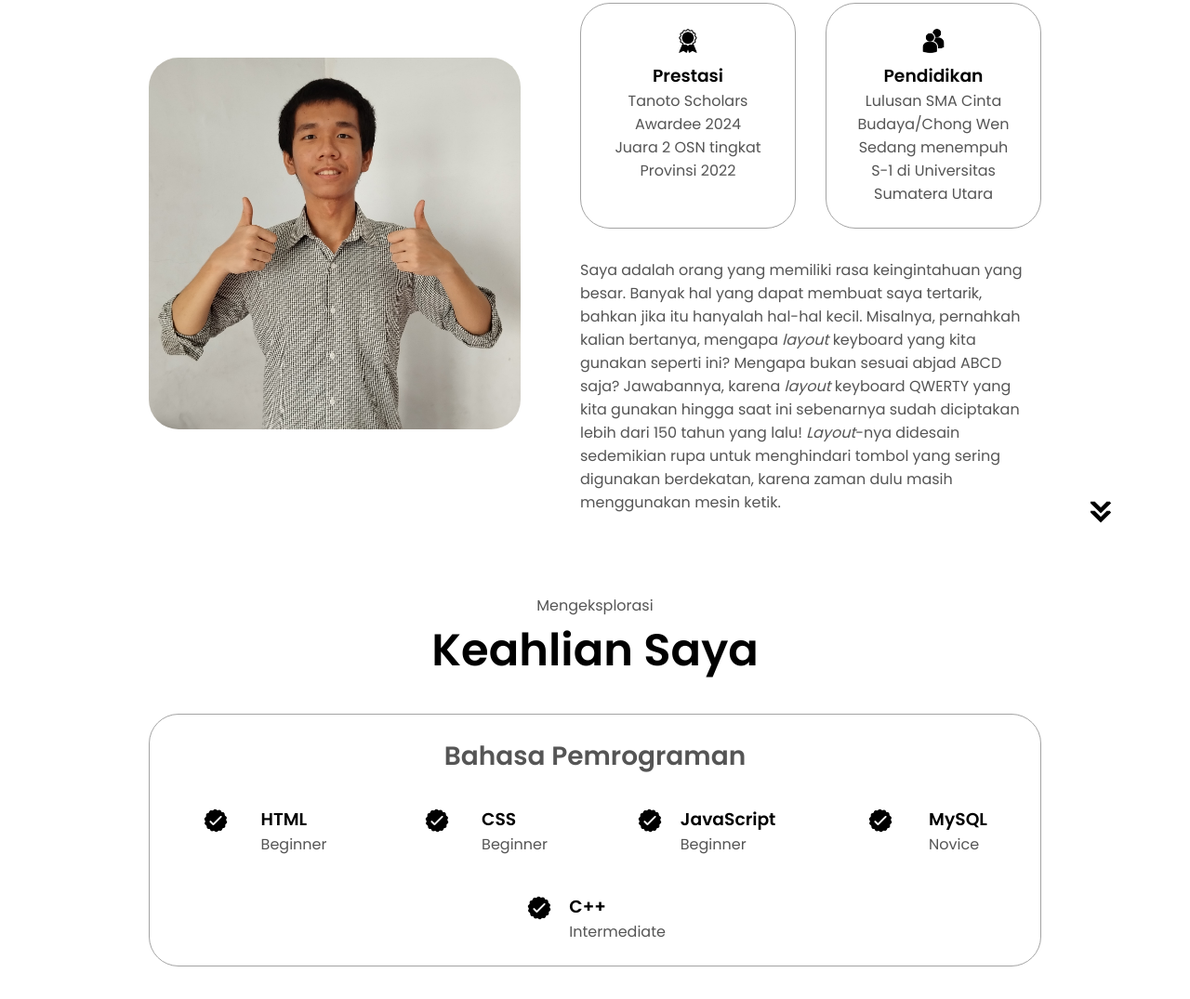
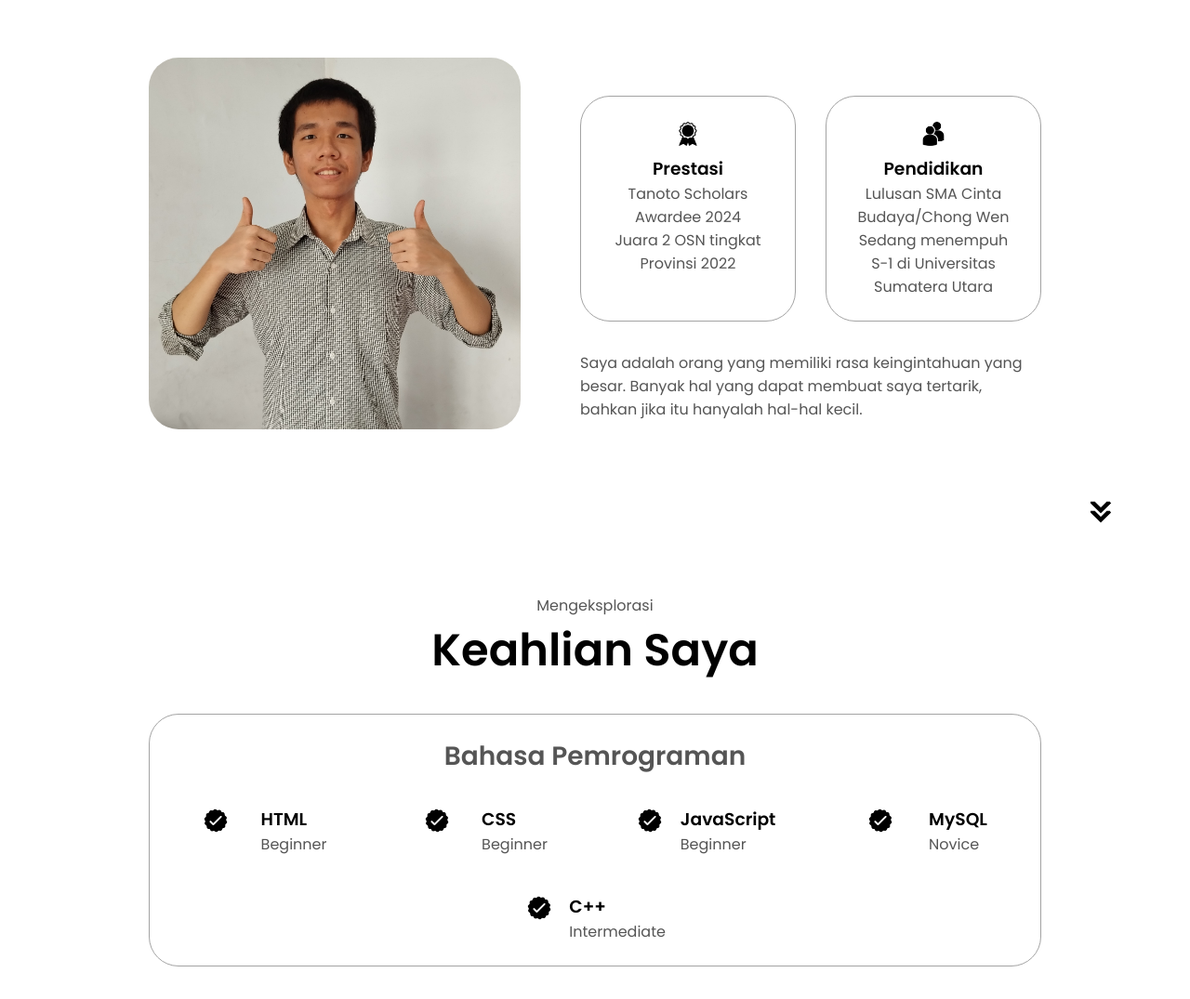
Before and after one commit to RobertOng1/RobertOng.github.io, a plain HTML site: page index.html in a window 1280 px wide. Shown: the part 1057-2132 px from the top of the page at 93% size. Drawn offline with Linux system fonts and the light colour scheme.

Commit message:
index.html

```diff
--- a/index.html
+++ b/index.html
@@ -105,7 +105,7 @@
           </div>
           <div class="text-container">
             <p>
-              Saya adalah orang yang memiliki rasa keingintahuan yang besar. Banyak hal yang dapat membuat saya tertarik, bahkan jika itu hanyalah hal-hal kecil. Misalnya, pernahkah kalian bertanya, mengapa <i>layout</i> keyboard yang kita gunakan seperti ini? Mengapa bukan sesuai abjad ABCD saja? Jawabannya, karena <i>layout</i> keyboard QWERTY yang kita gunakan hingga saat ini sebenarnya sudah diciptakan lebih dari 150 tahun yang lalu! <i>Layout</i>-nya didesain sedemikian rupa untuk menghindari tombol yang sering digunakan berdekatan, karena zaman dulu masih menggunakan mesin ketik.
+              Saya adalah orang yang memiliki rasa keingintahuan yang besar. Banyak hal yang dapat membuat saya tertarik, bahkan jika itu hanyalah hal-hal kecil.
             </p>
           </div>
         </div>
```
